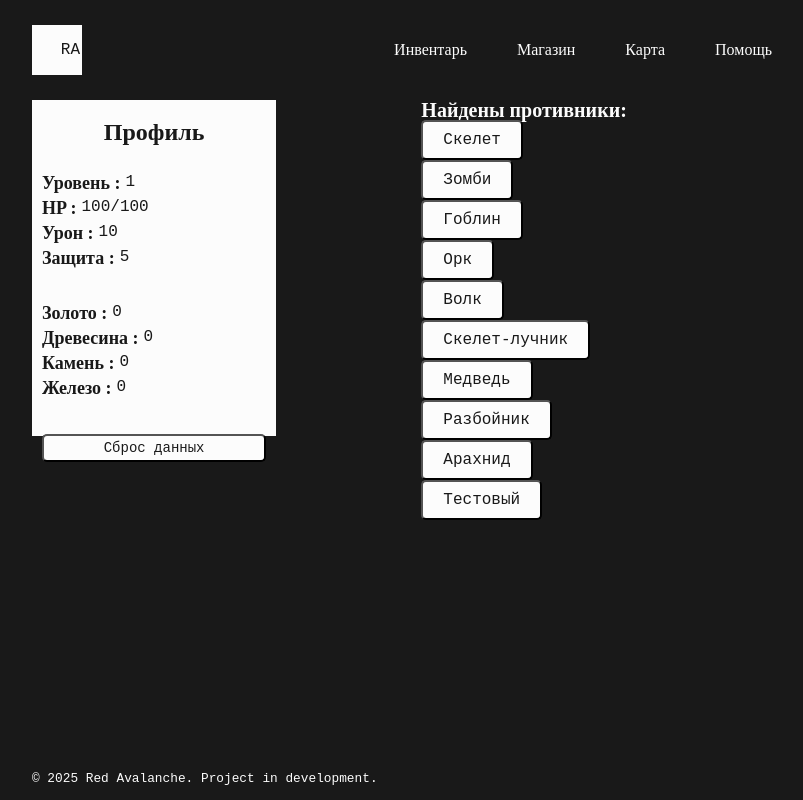
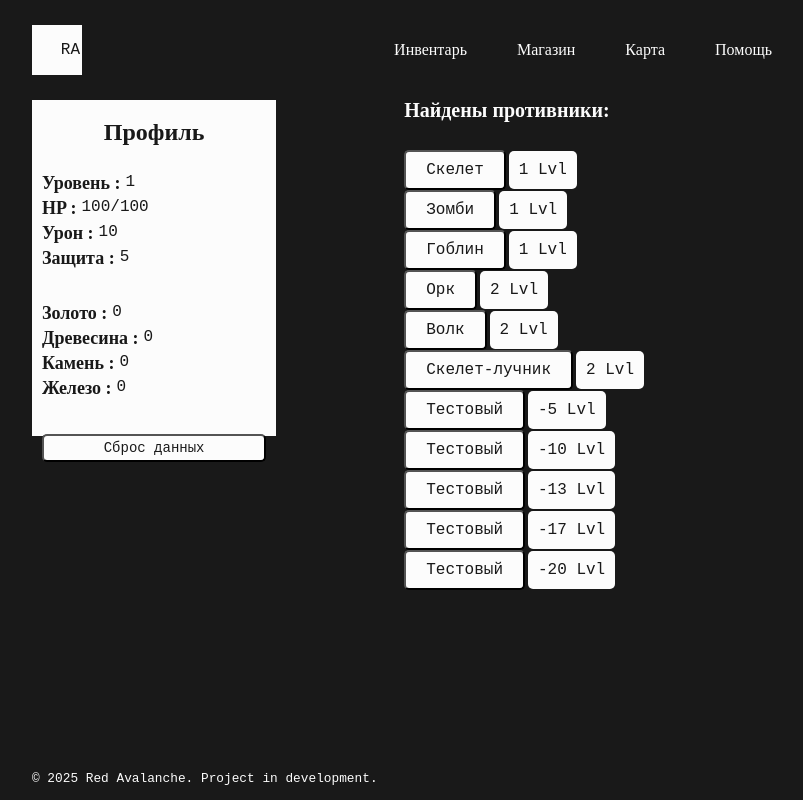
Before and after one commit to SanyaEricssonX/game-app, a Vue app: page /map in a window 1280 px wide. Shown: the whole page, without its empty margins (238-1041 px from the left). Built offline with nearby package versions, Linux system fonts and the light colour scheme.

Commit message:
Добавил модальные окна появляющиеся при поднятии уровня. исправил взятие 20 уровня. настроил тестовых монстров

```diff
--- /dev/null
+++ b/src/components/LevelUpInfo.vue
@@ -0,0 +1,54 @@
+<template>
+  <div class="modal-container">
+    <h4 class="modal__header">
+      Вы достигли уровня {{ $store.state.playerLevel }}
+    </h4>
+    <p class="modal__desc" v-for="info in infoByLevel" :key="info.id">
+      {{ info }}
+    </p>
+  </div>
+</template>
+
+<script type="text/javascript">
+import player from "@/services/player";
+
+export default {
+  name: "level-up-info",
+  extends: {},
+  props: {
+    isModalOpen: {
+      type: Boolean,
+      default: false,
+    },
+  },
+  data() {
+    return {
+      infoByLevel: [],
+    };
+  },
+  computed: {},
+  components: {},
+  watch: {},
+  methods: {},
+  beforeCreate() {},
+  created() {
+    this.infoByLevel = player.levelUpInfo();
+  },
+  mounted() {},
+};
+</script>
+
+<style scoped>
+.modal-container {
+  display: flex;
+  flex-direction: column;
+  align-items: center;
+  padding: 30px 50px;
+  max-width: 600px;
+  background-color: var(--color-blue);
+  border: 1px solid var(--color-dark);
+}
+.modal__desc {
+  margin-top: 10px;
+}
+</style>
--- a/src/components/UI/BaseButton.vue
+++ b/src/components/UI/BaseButton.vue
@@ -24,7 +24,6 @@ export default {
 <style>
 .btn {
   padding: 10px 20px;
-  /* border: 1px solid var(--color-light); */
   border-radius: 5px;
   line-height: 1;
   color: var(--color-dark);
--- a/src/components/UserProfile.vue
+++ b/src/components/UserProfile.vue
@@ -61,6 +61,7 @@ export default {
     resetData() {
       localStorage.clear();
       downloadData();
+      this.$store.dispatch("triggerSortEnemies");
     },
   },
   updated() {},
--- a/src/pages/MainPage.vue
+++ b/src/pages/MainPage.vue
@@ -1,8 +1,5 @@
 <template>
-  <div class="container main-container">
-    <h1>Счетчик: {{ count }}</h1>
-    <base-button @click="increment">Увеличить на 1</base-button>
-  </div>
+  <div class="container main-container"></div>
 </template>
 
 <script type="text/javascript">
@@ -11,18 +8,12 @@ export default {
   extends: {},
   props: {},
   data() {
-    return {
-      count: 0,
-    };
+    return {};
   },
   computed: {},
   components: {},
   watch: {},
-  methods: {
-    increment() {
-      this.count += 1;
-    },
-  },
+  methods: {},
   beforeCreate() {},
   mounted() {},
 };
--- a/src/pages/MapPage.vue
+++ b/src/pages/MapPage.vue
@@ -2,10 +2,11 @@
   <div class="container map-container">
     <div class="enemy-block" v-if="!selectedEnemy && !isBattleEnd">
       <h3 class="enemy-block__header">Найдены противники:</h3>
-      <div class="enemies" v-for="enemy in enemies" :key="enemy.id">
+      <div class="enemies" v-for="enemy in sortedEnemies" :key="enemy.id">
         <base-button @click="startBattle(enemy)">
           {{ enemy.name }}
         </base-button>
+        <span class="enemy__level">{{ enemy.level }} Lvl</span>
       </div>
     </div>
     <div class="battle-block" v-else-if="selectedEnemy && !isBattleEnd">
@@ -36,12 +37,23 @@ export default {
       battleLog: [],
       selectedEnemy: null,
       isBattleEnd: false,
-      enemies: [],
+      sortedEnemies: [],
+      // levelIsUp: false,
     };
   },
-  computed: {},
+  computed: {
+    triggerSortEnemies() {
+      return this.$store.state.triggerSortEnemies;
+    },
+  },
   components: {},
-  watch: {},
+  watch: {
+    triggerSortEnemies(newValue) {
+      if (newValue) {
+        this.sortEnemies();
+      }
+    },
+  },
   methods: {
     async startBattle(enemy) {
       this.selectedEnemy = enemy;
@@ -71,7 +83,12 @@ export default {
           "playerExperience",
           this.$store.state.playerExperience
         );
-        player.Characteristics();
+        player.characteristics();
+        // Проверяем увеличился ли уровень
+        if (this.$store.state.levelIsUp) {
+          this.showModal();
+          this.$store.state.levelIsUp = false;
+        }
 
         // Дроп
         const drop = enemies.randomDrop(enemy.id);
@@ -108,6 +125,7 @@ export default {
         );
 
         downloadData();
+        this.sortEnemies();
         this.isBattleEnd = true;
       }, enemy.time);
     },
@@ -116,10 +134,26 @@ export default {
       this.battleLog = [];
       this.isBattleEnd = false;
     },
+    sortEnemies() {
+      this.sortedEnemies = [];
+      for (let i = 0; i < enemies.list.length; i++) {
+        if (
+          enemies.list[i].level == this.$store.state.playerLevel ||
+          enemies.list[i].level == this.$store.state.playerLevel - 1 ||
+          enemies.list[i].level == this.$store.state.playerLevel + 1 ||
+          enemies.list[i].level < 0
+        ) {
+          this.sortedEnemies.push(enemies.list[i]);
+        }
+      }
+    },
+    showModal() {
+      this.$emit("show-modal");
+    },
   },
   beforeCreate() {},
   created() {
-    this.enemies = enemies.list;
+    this.sortEnemies();
   },
   mounted() {},
 };
@@ -129,10 +163,21 @@ export default {
 .map-container {
   display: flex;
 }
+.enemy-block__header {
+  margin-bottom: 30px;
+}
 .result {
   max-width: 200px;
 }
 .result__item {
   margin-bottom: 15px;
 }
+.enemy__level {
+  margin-left: 3px;
+  padding: 10px 10px;
+  border-radius: 5px;
+  line-height: 1;
+  color: var(--color-dark);
+  background-color: var(--color-light);
+}
 </style>
--- a/src/services/enemies.js
+++ b/src/services/enemies.js
@@ -2,16 +2,20 @@ class enemies {
 
   constructor() {
     this.list = [
-      { id: 0, name: "Скелет", level: 1, hp: 30, damage: 5, armor: 1, experience: 10, time: 3000 },
-      { id: 1, name: "Зомби", level: 1, hp: 50, damage: 3, armor: 1, experience: 10, time: 3000 },
-      { id: 2, name: "Гоблин", level: 1, hp: 40, damage: 4, armor: 1, experience: 10, time: 3000 },
-      { id: 3, name: "Орк", level: 2, hp: 70, damage: 8, armor: 2, experience: 30, time: 6000 },
-      { id: 4, name: "Волк", level: 2, hp: 50, damage: 10, armor: 2, experience: 30, time: 60000 },
-      { id: 5, name: "Скелет-лучник", level: 2, hp: 30, damage: 15, armor: 2, experience: 30, time: 6000 },
-      { id: 6, name: "Медведь", level: 3, hp: 100, damage: 22, armor: 3, experience: 80, time: 10000 },
-      { id: 7, name: "Разбойник", level: 3, hp: 80, damage: 30, armor: 3, experience: 80, time: 10000 },
-      { id: 8, name: "Арахнид", level: 3, hp: 90, damage: 25, armor: 3, experience: 80, time: 10000 },
-      { id: 9, name: "Тестовый", level: 5, hp: 1, damage: 0, armor: 1, experience: 500, time: 3000 }
+      { id: 0, name: "Скелет", level: 1, hp: 30, damage: 5, armor: 1, experience: 10, time: 1000 },
+      { id: 1, name: "Зомби", level: 1, hp: 50, damage: 3, armor: 1, experience: 10, time: 1000 },
+      { id: 2, name: "Гоблин", level: 1, hp: 40, damage: 4, armor: 1, experience: 10, time: 1000 },
+      { id: 3, name: "Орк", level: 2, hp: 70, damage: 8, armor: 2, experience: 30, time: 1000 },
+      { id: 4, name: "Волк", level: 2, hp: 50, damage: 10, armor: 2, experience: 30, time: 1000 },
+      { id: 5, name: "Скелет-лучник", level: 2, hp: 30, damage: 15, armor: 2, experience: 30, time: 1000 },
+      { id: 6, name: "Медведь", level: 3, hp: 100, damage: 22, armor: 3, experience: 80, time: 1000 },
+      { id: 7, name: "Разбойник", level: 3, hp: 80, damage: 30, armor: 3, experience: 80, time: 1000 },
+      { id: 8, name: "Арахнид", level: 3, hp: 90, damage: 25, armor: 3, experience: 80, time: 1000 },
+      { id: -1, name: "Тестовый", level: -5, hp: 1, damage: 0, armor: 0, experience: 500, time: 1000 },
+      { id: -2, name: "Тестовый", level: -10, hp: 1, damage: 0, armor: 0, experience: 3000, time: 1000 },
+      { id: -3, name: "Тестовый", level: -13, hp: 1, damage: 0, armor: 0, experience: 5700, time: 1000 },
+      { id: -4, name: "Тестовый", level: -17, hp: 1, damage: 0, armor: 0, experience: 10700, time: 1000 },
+      { id: -5, name: "Тестовый", level: -20, hp: 1, damage: 0, armor: 0, experience: 15500, time: 1000 },
     ]
   }
 
@@ -23,8 +27,10 @@ class enemies {
         return { gold: 10, wood: 2, stone: 2, iron: 0 };
       } else if (i == enemyId && this.list[i].level == 3) {
         return { gold: 25, wood: 5, stone: 5, iron: 2 };
-      } else if (i == enemyId && this.list[i].level == 5) {
-        return { gold: 100, wood: 50, stone: 50, iron: 50 };
+      } else if (i == enemyId && this.list[i].level == 4) {
+        return { gold: 40, wood: 10, stone: 10, iron: 5 };
+      } else if (this.list[i].level < 0) {
+        return { gold: 100, wood: 50, stone: 50, iron: 50 }
       }
     }
   }
--- a/src/services/player.js
+++ b/src/services/player.js
@@ -4,14 +4,20 @@ import store from "../store";
 
 class player {
   constructor() {
-    this.experienceForLevel = [30, 150, 300, 500, 800, 1200, 1700, 2300, 3000, 3800, 4700, 5700, 6800, 8000, 9300, 10700, 12200, 13800, 15500];
+    this.experienceForLevel = [50, 150, 300, 500, 800, 1200, 1700, 2300, 3000, 3800, 4700, 5700, 6800, 8000, 9300, 10700, 12200, 13800, 15500];
     this.increaseDamagePerLevel = [2, 5, 9, 12, 16, 20, 25, 30, 35, 40, 45, 50, 55, 60, 65, 70, 75, 80, 85];
     this.increaseMaxHpPerLevel = [10, 21, 33, 46, 60, 75, 90, 105, 120, 135, 150, 165, 180, 195, 210, 225, 240, 255, 270];
     this.increaseArmorPerLevel = [1, 2, 4, 5, 7, 8, 10, 11, 13, 14, 16, 17, 19, 20, 22, 23, 25, 26, 28];
     this.isLevelIncreased = false;
+    this.infoByLevel = {
+      2: ["Получен доступ к крафту предметов"],
+      3: ["Доступны новые товары в магазине"],
+      4: ["Доступен выбор профессии"],
+      5: ["Доступны новые товары в магазине", "Доступно строительство"]
+    };
   }
 
-  Characteristics() {
+  characteristics() {
     this.levelUp();
     this.damageUp();
     this.maxHpUp();
@@ -30,10 +36,20 @@ class player {
       if (store.state.playerExperience >= this.experienceForLevel[i] && store.state.playerExperience < this.experienceForLevel[i + 1]) {
         store.state.playerLevel = i + 2;
 
-        this.currentHpToMax();
+        if (store.state.playerLevel > localStorage.getItem("playerLevel")) {
+          this.isLevelIncreased = true;
+          store.state.levelIsUp = true;
+        }
 
         localStorage.setItem("playerLevel", store.state.playerLevel);
       }
+    }
+    // Условие для взятия 20 уровня
+    if (store.state.playerExperience >= 15500 && store.state.playerLevel > localStorage.getItem("playerLevel")) {
+      store.state.playerLevel = 20;
+      localStorage.setItem("playerLevel", store.state.playerLevel);
+      this.isLevelIncreased = true;
+      store.state.levelIsUp = true;
     }
   }
 
@@ -64,12 +80,6 @@ class player {
     }
   }
 
-  currentHpToMax() {
-    if (store.state.playerLevel > localStorage.getItem("playerLevel")) {
-      return this.isLevelIncreased = true;
-    }
-  }
-
   isDead(currentHp) {
     if (currentHp <= 0) {
       localStorage.removeItem("playerExperience");
@@ -91,6 +101,13 @@ class player {
     // 70 - 58%
     // 100 - 66%
   }
+
+  levelUpInfo() {
+    if (store.state.playerLevel <= 5) {
+      const level = store.state.playerLevel;
+      return this.infoByLevel[level];
+    }
+  }
 }
 
 export default new player();
--- a/src/store/index.js
+++ b/src/store/index.js
@@ -2,7 +2,7 @@ import { createStore } from "vuex";
 
 export default createStore({
   state: {
-    count: 1,
+    triggerSortEnemies: false,
     playerExperience: 0,
     playerLevel: 1,
     playerMaxHp: 100,
@@ -10,17 +10,23 @@ export default createStore({
     playerDamage: 10,
     playerArmor: 5,
     playerGold: 0,
-    playerResources: {wood: 0, stone: 0, iron: 0},
+    playerResources: { wood: 0, stone: 0, iron: 0 },
     defaultPlayerMaxHp: 100,
     defaultPlayerDamage: 10,
-    defaultPlayerArmor: 5
+    defaultPlayerArmor: 5,
+    levelIsUp: false,
   },
   getters: {},
   mutations: {
-    // setPlayerCurrentHp(state, newValue) {
-    //   state.playerCurrentHp = newValue;
-    // }
+    setTriggerMethod(state, value) {
+      state.triggerSortEnemies = value;
+    }
   },
-  actions: {},
+  actions: {
+    triggerSortEnemies({ commit }) {
+      commit("setTriggerMethod", true);
+      setTimeout(() => commit("setTriggerMethod", false), 1000);
+    }
+  },
   modules: {},
 });
```
Also changed, not shown: src/App.vue (+26 -4 lines), src/components/ModalWindow.vue (added, +71 -0 lines).
